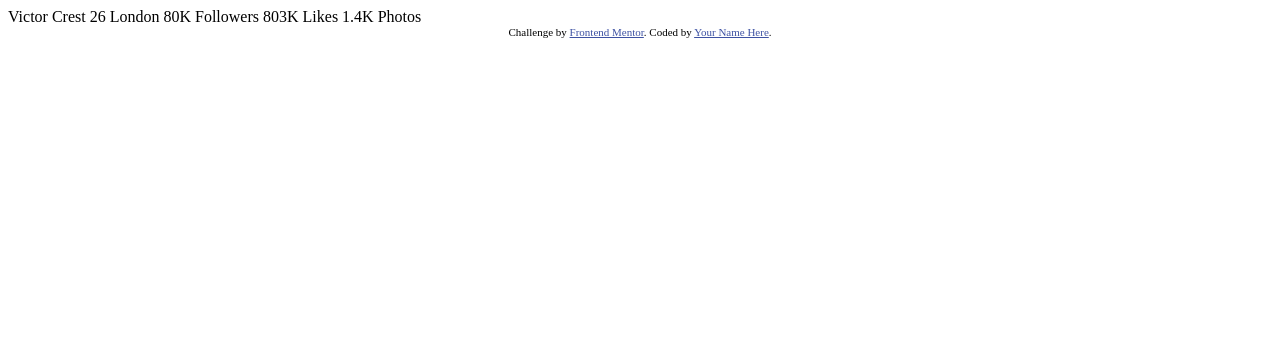
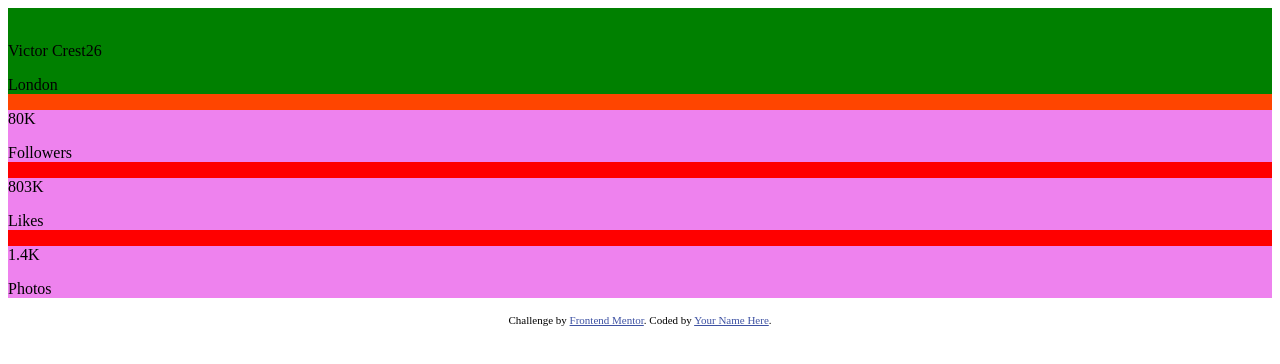
Before and after one commit to lucferre/profile-card-component, a plain HTML site: page index.html in a window 1280 px wide. Drawn offline with Linux system fonts and the light colour scheme.

Commit message:
add all basic html tags and css selectors

```diff
--- a/index.html
+++ b/index.html
@@ -1,36 +1,46 @@
 <!DOCTYPE html>
 <html lang="en">
 <head>
-    <meta charset="UTF-8" />
-    <meta name="viewport" content="width=device-width, initial-scale=1.0" />
-    <!-- displays site properly based on user's device -->
-    <link
-      rel="icon"
-      type="image/png"
-      sizes="32x32"
-      href="./images/favicon-32x32.png"
-    />
-    <link rel="stylesheet" href="style.css" />
+  <meta charset="UTF-8">
+  <meta name="viewport" content="width=device-width, initial-scale=1.0"> <!-- displays site properly based on user's device -->
+
+  <link rel="icon" type="image/png" sizes="32x32" href="./images/favicon-32x32.png">
+  <link rel="stylesheet" href="style.css">
+
   <title>Frontend Mentor | Profile card component</title>
 
   <!-- Feel free to remove these styles or customise in your own stylesheet 👍 -->
   <style>
-      .attribution {
-        font-size: 11px;
-        text-align: center;
-      }
-      .attribution a {
-        color: hsl(228, 45%, 44%);
-      }
+    .attribution { font-size: 11px; text-align: center; }
+    .attribution a { color: hsl(228, 45%, 44%); }
   </style>
 </head>
 <body>
-    Victor Crest 26 London 80K Followers 803K Likes 1.4K Photos
+  <div class="card">
+    <div class="card_head"></div>
+    <div class="card_body">
+      <img src="#" alt="">
+      <p>Victor Crest<span>26</span></p>
+      <p>London</p>
+    </div>
+    <div class="card_footer">
+      <div class="stats">
+        <p>80K</p>
+        <p>Followers</p>
+      </div>
+      <div class="stats">
+        <p>803K</p>
+        <p>Likes</p>
+      </div>
+      <div class="stats">
+        <p>1.4K</p>
+        <p>Photos</p>
+      </div>
+    </div>
+  </div>
   <div class="attribution">
-      Challenge by
-      <a href="https://www.frontendmentor.io?ref=challenge" target="_blank"
-        >Frontend Mentor</a
-      >. Coded by <a href="#">Your Name Here</a>.
+    Challenge by <a href="https://www.frontendmentor.io?ref=challenge" target="_blank">Frontend Mentor</a>.
+    Coded by <a href="#">Your Name Here</a>.
   </div>
 </body>
 </html>
--- a/style.css
+++ b/style.css
@@ -0,0 +1,29 @@
+html {
+    margin: 0;
+    padding: 0;
+    box-sizing: border-box;
+}
+
+body {
+    box-sizing: inherit;
+}
+
+.card {
+    background-color: orangered;
+}
+
+.card_header {
+    background-color: blue;
+}
+
+.card_body {
+    background-color: green;
+}
+
+.card_footer {
+    background-color: red;
+}
+
+.stats {
+    background-color: violet;
+}
```
Lines whose indentation alone changed are shown as unchanged.
